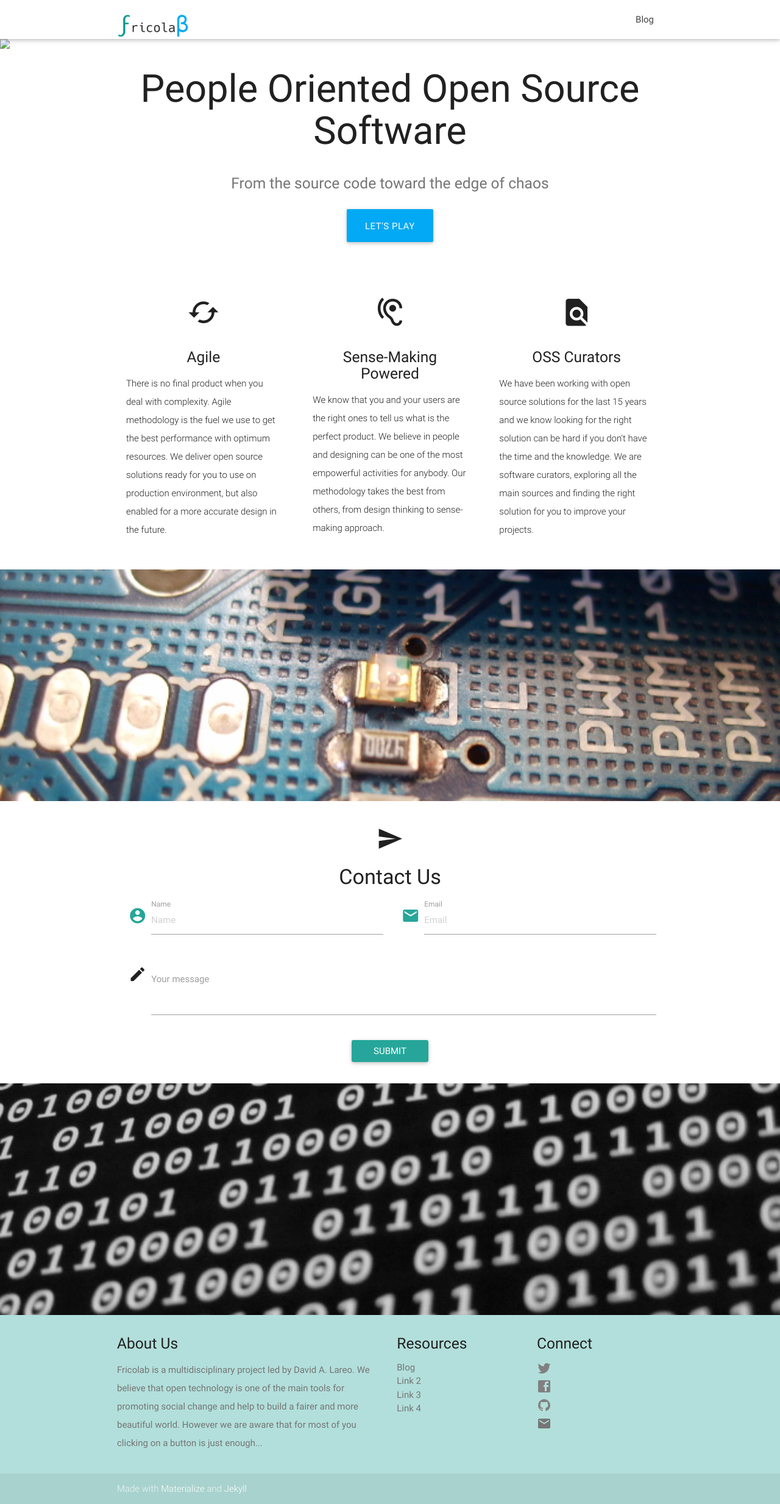
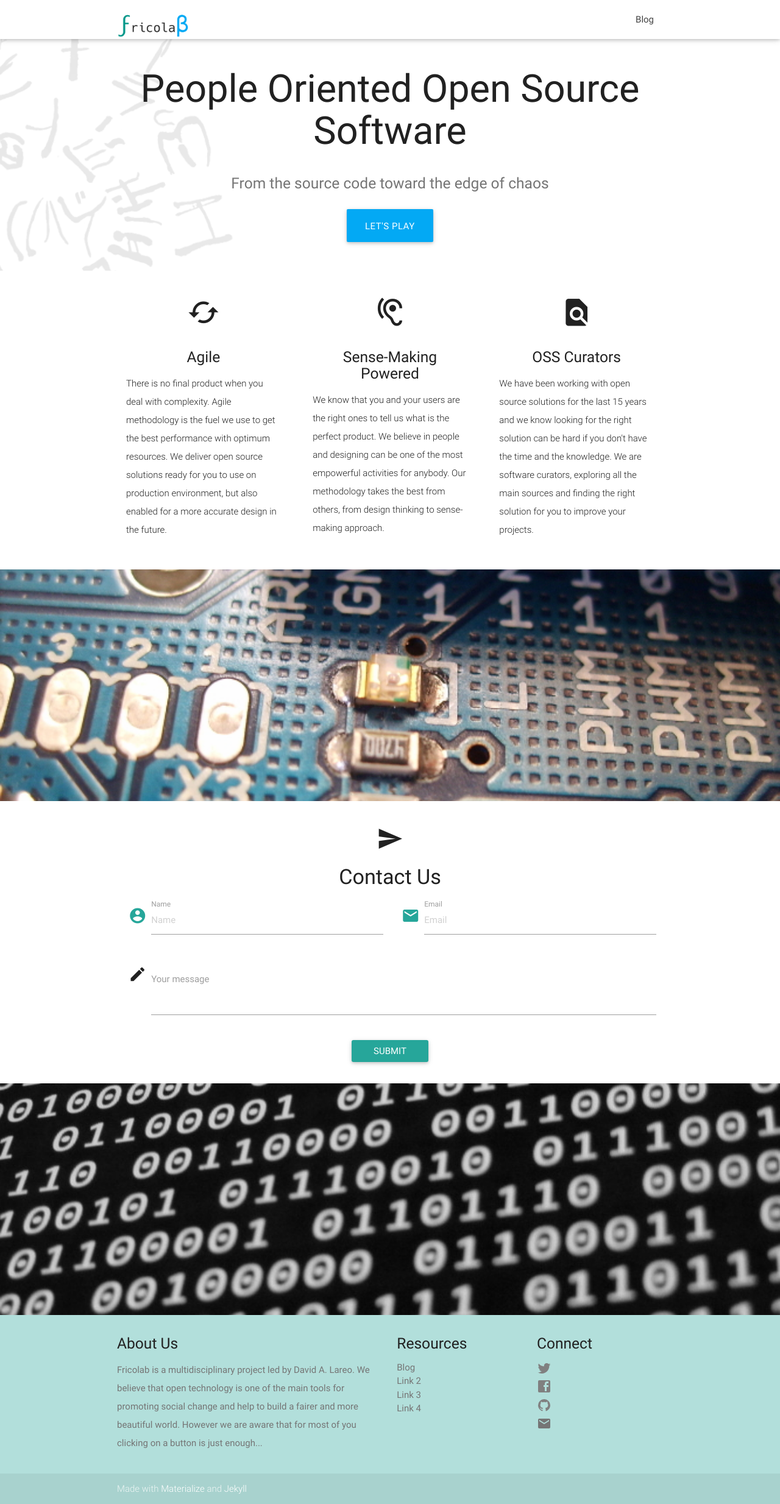
Before and after one commit to fricolab/fricolab.github.io, a Jekyll site: the page built from index.html, in a window 1280 px wide. Shown: the whole page at 61% size. Built offline with Jekyll 4.4.1, drawn with Linux system fonts in a browser that asks for light colours; nearby versions of some CDN libraries.

Commit message:
added linear_a image

```diff
--- a/css/style.css
+++ b/css/style.css
@@ -67,3 +67,12 @@ footer.page-footer {
     -webkit-transform: translateY(-8%);
             transform: translateY(-8%);
   }
+}
+
+  #linear_a {
+    opacity: 0.1;
+    filter: alpha(opacity=10); /* For IE8 and earlier */
+}
+  #linear_a img {
+    left: 5%;
+  }
--- a/index.html
+++ b/index.html
@@ -17,7 +17,9 @@ layout: default
 
       </div>
     </div>
-    <div class="parallax"><img src="" alt="Unsplashed background img 1"></div>
+    <div id="linear_a" class="parallax"><img
+src="/images/background1.png"
+alt="Unsplashed background img 1"></div>
   </div>
 
 
```
